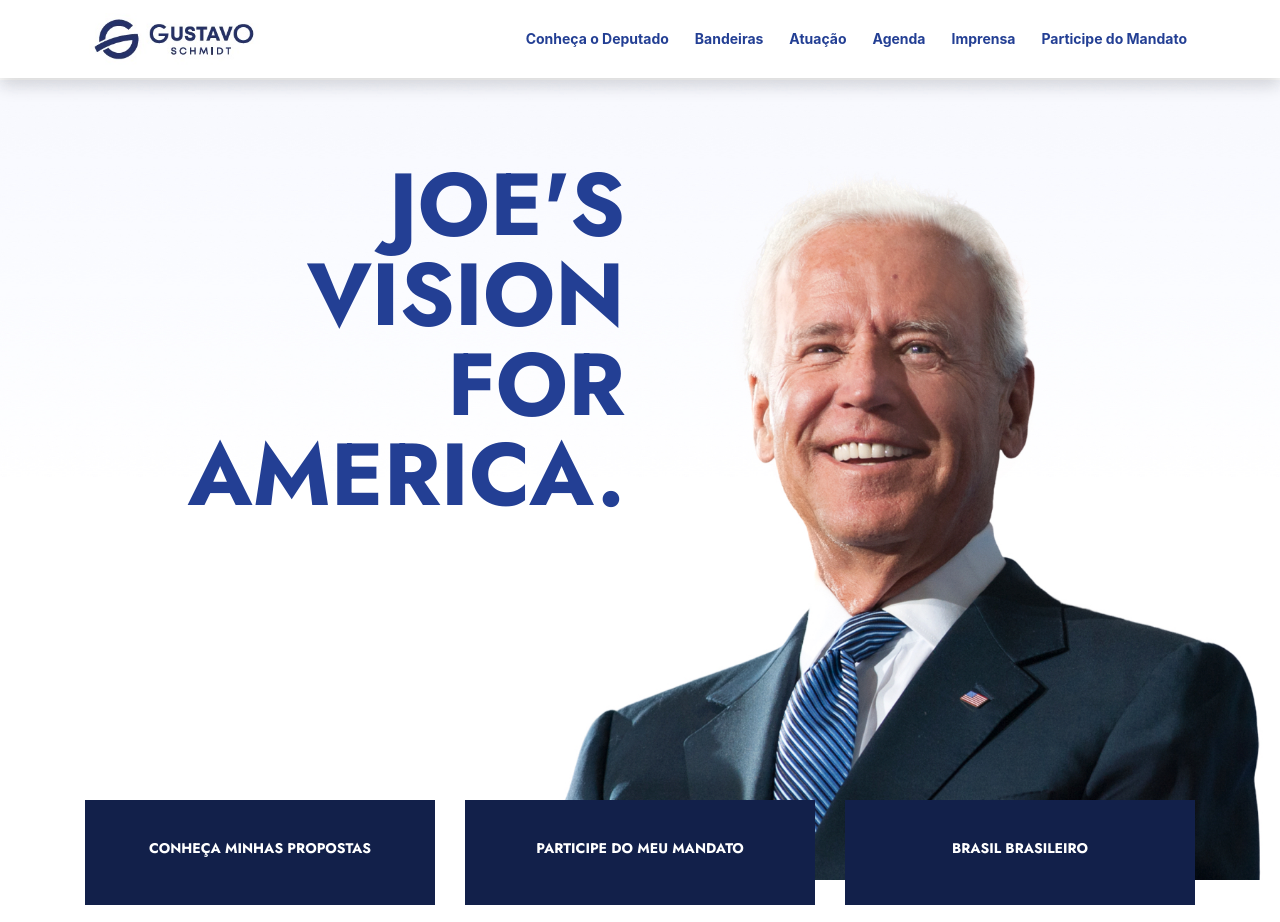
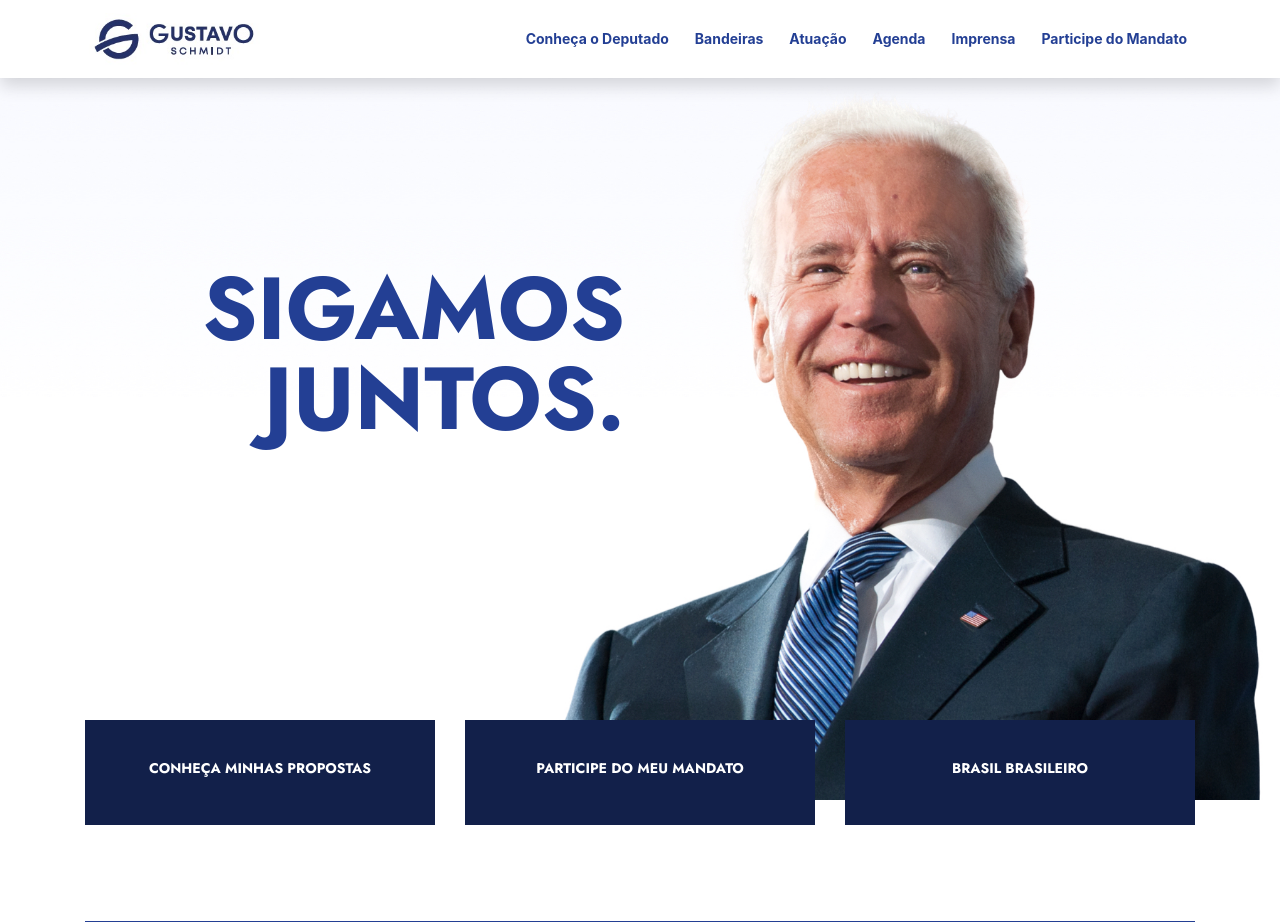
Before and after one commit to lavrud/Gustavo_Schmidt, a PHP site: page / in a window 1280 px wide. Shown: the top 922 px of the page. Run offline with PHP 8.4, Linux system fonts and the light colour scheme; style sheets or scripts are compiled from the project's sources.

Commit message:
add a href's

```diff
--- a/index.html
+++ b/index.html
@@ -60,7 +60,7 @@
         <div id="banner-hero">
             <div class="container">
                 <div class="text-banner">
-                    <h1 class="text-one col-lg-6 col-sm-4 display-2">joe's<br>vision<br>for <br>america.</h1>
+                    <h1 class="text-one col-lg-6 col-sm-4 display-2">Sigamos<br>juntos.</h1>
                 </div>
             </div>
         </div><!-- banner-hero -->
@@ -77,7 +77,7 @@
             <div class="row">
 
                 <div class="col-lg-4 col-sm-12 mb-3">
-                    <a href="#">
+                    <a href="http://">
                         <div class="action-col">
                             <h5 class="action-title">conheça minhas propostas</h5>
                         </div>
@@ -85,7 +85,7 @@
                 </div>
 
                 <div class="col-lg-4 col-sm-12 mb-3">
-                    <a href="#">
+                    <a href="http://">
                         <div class="action-col">
                             <h5 class="action-title">participe do meu mandato</h5>
                         </div>
@@ -93,7 +93,7 @@
                 </div>
 
                 <div class="col-lg-4 col-sm-12 mb-3">
-                    <a href="#">
+                    <a href="http://">
                         <div class="action-col">
                             <h5 class="action-title">brasil brasileiro</h5>
                         </div>
@@ -121,7 +121,7 @@
                             voluptates
                             dicta dolore harum, deserunt expedita sequi tenetur amet atque aut. Voluptatem neque
                             temporibus inventore laudantium beatae ipsam incidunt consequatur!</p>
-                        <a class="btn btn-metro" href="#" role="button">Conheça o Deputado</a>
+                        <a class="btn btn-metro" href="http://" role="button">Conheça o Deputado</a>
                     </div>
 
                     <div class="col-lg-6 col-sm-12 d-none d-lg-block">
@@ -158,38 +158,40 @@
 
                     <div class="shadow mb-4">
 
+                        <a href="http://">
                             <figure class="figure">
-                            <img class="img-fluid" alt="" src="./src/img/bandeira_gustavojpg.jpg"
-                                style="max-height: 300px; width: 100%; display: block;">
+                                <img class="img-fluid" alt="" src="./src/img/bandeira_gustavojpg.jpg">
 
                                 <div class="d-flex justify-content-between align-items-center bg-white">
                                     <figcaption class="figure-caption text-justify text-dark"
                                         style="flex: 1 1 auto; min-height: 1px; padding: 1.25rem; font-size: 14px; font-weight: 400;">
                                         <h6>Título</h6>
-                                    Este é um card maior e que suporta texto abaixo, como uma introdução mais natural.
+                                        Este é um card maior e que suporta texto abaixo, como uma introdução mais
+                                        natural.
                                     </figcaption>
                                 </div>
+                            </figure>
+                        </a>
 
-
-                        </figure>
                     </div><!-- ./shadow -->
 
                     <div class="shadow mb-4">
 
+                        <a href="http://">
                             <figure class="figure">
-                            <img class="img-fluid" alt="" src="./src/img/bandeira_gustavojpg.jpg"
-                                style="max-height: 300px; width: 100%; display: block;">
+                                <img class="img-fluid" alt="" src="./src/img/bandeira_gustavojpg.jpg">
 
                                 <div class="d-flex justify-content-between align-items-center bg-white">
                                     <figcaption class="figure-caption text-justify text-dark"
                                         style="flex: 1 1 auto; min-height: 1px; padding: 1.25rem; font-size: 14px; font-weight: 400;">
                                         <h6>Título</h6>
-                                    Este é um card maior e que suporta texto abaixo, como uma introdução mais natural.
+                                        Este é um card maior e que suporta texto abaixo, como uma introdução mais
+                                        natural.
                                     </figcaption>
                                 </div>
+                            </figure>
+                        </a>
 
-
-                        </figure>
                     </div><!-- ./shadow -->
 
                 </div><!-- ./colg-lg-4-->
@@ -197,37 +199,41 @@
                 <div class="col-lg-6 col-sm-12">
 
                     <div class="shadow mb-4">
+
+                        <a href="http://">
                             <figure class="figure">
-
-                            <img class="img-fluid" alt="" src="./src/img/bandeira_gustavojpg.jpg"
-                                style="max-height: 300px; width: 100%; display: block;">
+                                <img class="img-fluid" alt="" src="./src/img/bandeira_gustavojpg.jpg">
 
                                 <div class="d-flex justify-content-between align-items-center bg-white">
                                     <figcaption class="figure-caption text-justify text-dark"
                                         style="flex: 1 1 auto; min-height: 1px; padding: 1.25rem; font-size: 14px; font-weight: 400;">
                                         <h6>Título</h6>
-                                    Este é um card maior e que suporta texto abaixo, como uma introdução mais natural.
+                                        Este é um card maior e que suporta texto abaixo, como uma introdução mais
+                                        natural.
                                     </figcaption>
                                 </div>
+                            </figure>
+                        </a>
 
-                        </figure>
                     </div><!-- ./shadow -->
 
                     <div class="shadow mb-4">
+
+                        <a href="http://">
                             <figure class="figure">
-
-                            <img class="img-fluid" alt="" src="./src/img/bandeira_gustavojpg.jpg"
-                                style="max-height: 300px; width: 100%; display: block;">
+                                <img class="img-fluid" alt="" src="./src/img/bandeira_gustavojpg.jpg">
 
                                 <div class="d-flex justify-content-between align-items-center bg-white">
                                     <figcaption class="figure-caption text-justify text-dark"
                                         style="flex: 1 1 auto; min-height: 1px; padding: 1.25rem; font-size: 14px; font-weight: 400;">
                                         <h6>Título</h6>
-                                    Este é um card maior e que suporta texto abaixo, como uma introdução mais natural.
+                                        Este é um card maior e que suporta texto abaixo, como uma introdução mais
+                                        natural.
                                     </figcaption>
                                 </div>
+                            </figure>
+                        </a>
 
-                        </figure>
                     </div><!-- ./shadow -->
 
                     <button class="btn btn-outline-media shadow mt-5 mb-5 float-right pt-2 pb-2 pl-5 pr-5">
@@ -254,6 +260,7 @@
             <div class="row">
 
                 <div class="col-lg-4 col-sm-6">
+                    <a href="http://">
                         <figure class="figure shadow mb-5">
 
                             <img class="img-flags img-fluid" alt="" src="./src/img/bandeira_gustavojpg.jpg">
@@ -263,13 +270,16 @@
                                     Este é
                                     um card maior e que suporta texto abaixo, como uma introdução
                                     mais natural.</figcaption>
-                            <i class="fa fa-long-arrow-right lead mr-3" style="color: #233F94;" aria-hidden="true"></i>
+                                <i class="fa fa-long-arrow-right lead mr-3" style="color: #233F94;"
+                                    aria-hidden="true"></i>
                             </div>
 
                         </figure>
+                    </a>
                 </div><!-- ./col-sm-4 -->
 
                 <div class="col-lg-4 col-sm-6">
+                    <a href="http://">
                         <figure class="figure shadow mb-5">
 
                             <img class="img-flags img-fluid" alt="" src="./src/img/bandeira_gustavojpg.jpg">
@@ -279,13 +289,16 @@
                                     Este é
                                     um card maior e que suporta texto abaixo, como uma introdução
                                     mais natural.</figcaption>
-                            <i class="fa fa-long-arrow-right lead mr-3" style="color: #233F94;" aria-hidden="true"></i>
+                                <i class="fa fa-long-arrow-right lead mr-3" style="color: #233F94;"
+                                    aria-hidden="true"></i>
                             </div>
 
                         </figure>
+                    </a>
                 </div><!-- ./col-lg-4 -->
 
                 <div class="col-lg-4 col-sm-6">
+                    <a href="http://">
                         <figure class="figure shadow mb-5">
 
                             <img class="img-flags img-fluid" alt="" src="./src/img/bandeira_gustavojpg.jpg">
@@ -295,10 +308,12 @@
                                     Este é
                                     um card maior e que suporta texto abaixo, como uma introdução
                                     mais natural.</figcaption>
-                            <i class="fa fa-long-arrow-right lead mr-3" style="color: #233F94;" aria-hidden="true"></i>
+                                <i class="fa fa-long-arrow-right lead mr-3" style="color: #233F94;"
+                                    aria-hidden="true"></i>
                             </div>
 
                         </figure>
+                    </a>
                 </div><!-- ./col-sm-4 -->
 
                 <button type="submit"
--- a/src/scss/layout/home.scss
+++ b/src/scss/layout/home.scss
@@ -26,7 +26,7 @@
 #banner-hero {
     width: 100%;
     height: 50em;
-    background: url(../img/biden.jpg);
+    background: url('../img/biden.jpg');
     background-size: cover;
     background-repeat: no-repeat;
     background-position: center;
@@ -40,11 +40,10 @@
     }
 
     .text-banner {
-        padding-top: 80px;
-        margin-top: 5em;
+        padding-top: 33vh;
 
         @include celular {
-            padding-top: 65px;
+            padding-top: 18vh;
             margin-top: 5em;
         }
     }
@@ -163,6 +162,12 @@
 
     figure {
         display: block;
+
+        img {
+            max-height: 300px;
+            width: 100%;
+            display: block;
+        }
     }
 
     .btn-outline-media {
```
Also changed, not shown: src/css/styles.css, src/img/gs_foto.jpeg (added). Lines whose indentation alone changed are shown as unchanged.
